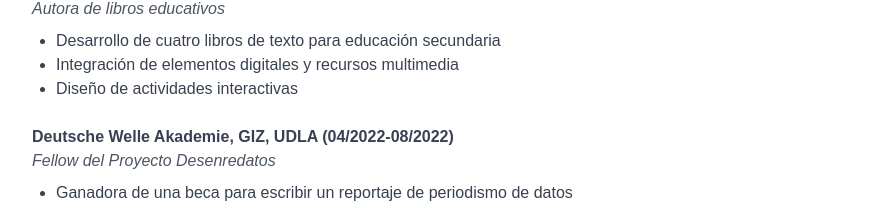
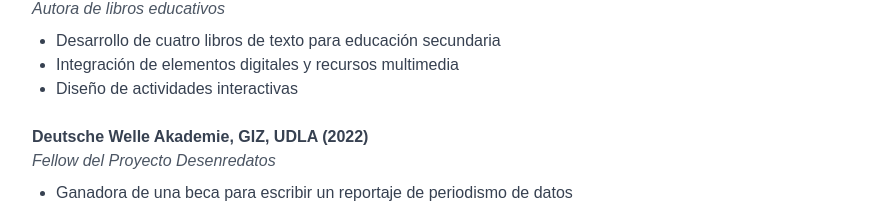
Before and after one commit to ci-liam/cv, a Next.js app: page / in a window 1280 px wide. Shown: the part 935-1143 px from the top of the page, without its empty margins (192-1067 px from the left). Built offline with nearby package versions, Linux system fonts and the light colour scheme.

Commit message:
añadida experiencia fellowship Desenredatos

```diff
--- a/components/CV.jsx
+++ b/components/CV.jsx
@@ -48,7 +48,7 @@ const CV = () => {
         </div>
 
         <div className="mb-6">
-          <h3 className="font-bold text-gray-700">Deutsche Welle Akademie, GIZ, UDLA (04/2022-08/2022)</h3>
+          <h3 className="font-bold text-gray-700">Deutsche Welle Akademie, GIZ, UDLA (2022)</h3>
           <p className="text-gray-600 italic mb-2">Fellow del Proyecto Desenredatos</p>
           <ul className="list-disc pl-6 text-gray-700">
             <li>Ganadora de una beca para escribir un reportaje de periodismo de datos</li>
```
